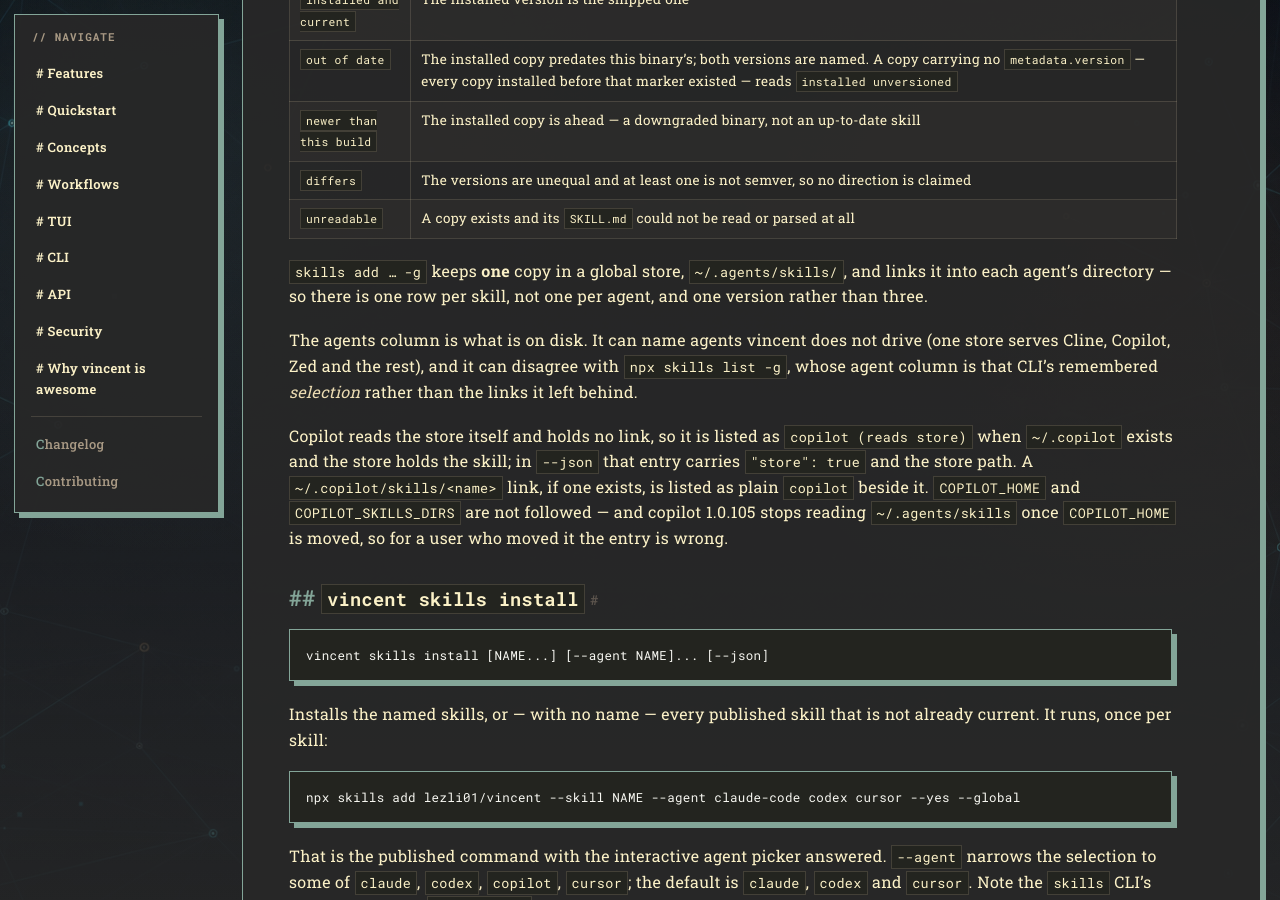
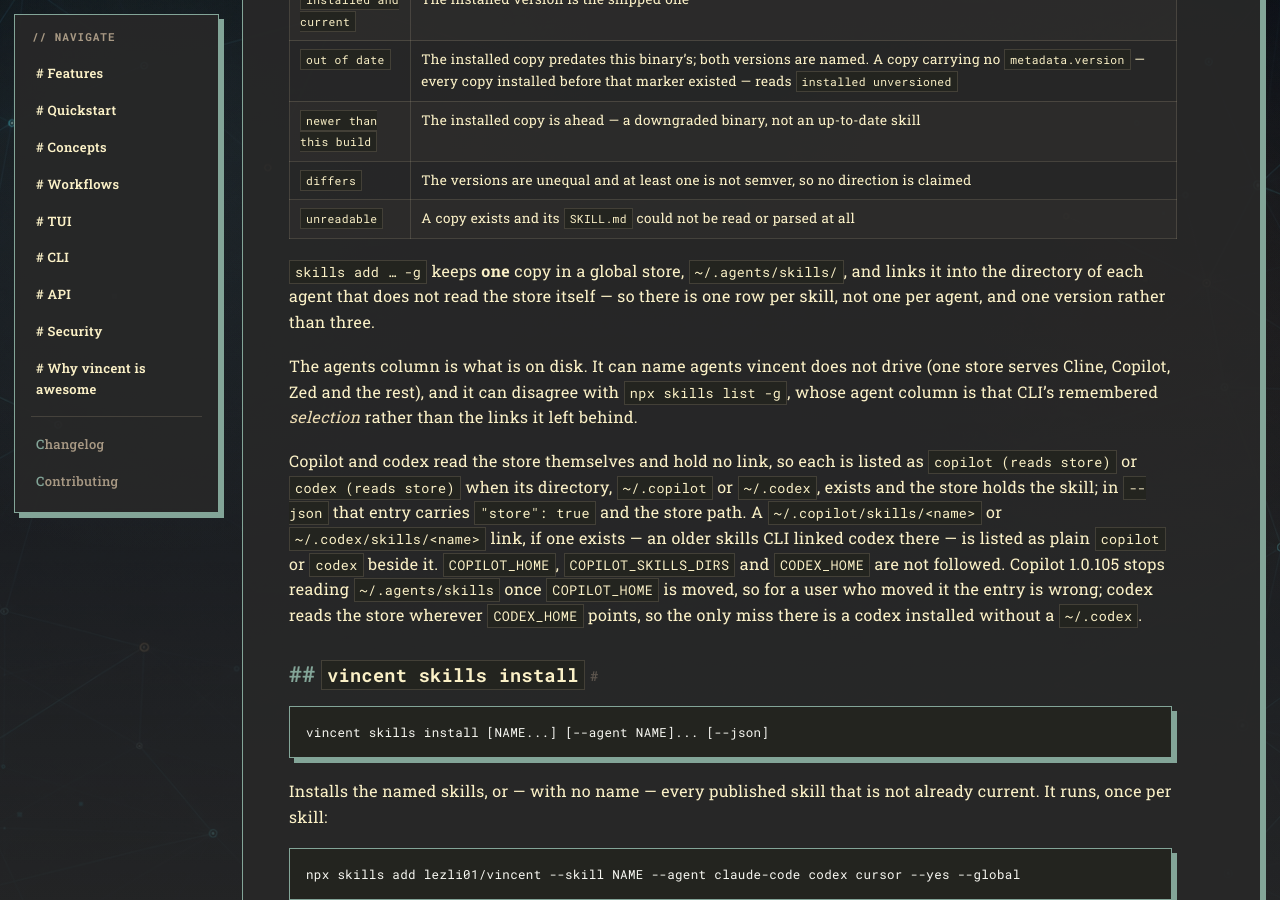
Before and after one commit to lezli01/vincent, a Jekyll site: the page built from docs/reference/cli.md, in a window 1280 px wide and 900 px high, scrolled down 40242 px. Built offline with Jekyll 4.4.1, drawn with Linux system fonts in a browser that asks for light colours; our own code applies the rules of GitHub Pages for plain Markdown files.

Commit message:
docs: codex reads published skills from the store (#891)
The CLI and API references and the README still said copilot was the
only agent that reads ~/.agents/skills itself and that codex's skill is
a link. Since the skills CLI moved codex's directory to the store,
detection reports codex (reads store) too.

```diff
--- a/docs/reference/cli.md
+++ b/docs/reference/cli.md
@@ -1806,21 +1806,26 @@
 | `unreadable` | A copy exists and its `SKILL.md` could not be read or parsed at all |
 
 `skills add … -g` keeps **one** copy in a global store, `~/.agents/skills/`, and
-links it into each agent's directory — so there is one row per skill, not one
-per agent, and one version rather than three.
+links it into the directory of each agent that does not read the store itself —
+so there is one row per skill, not one per agent, and one version rather than
+three.
 
 The agents column is what is on disk. It can name agents vincent does not drive
 (one store serves Cline, Copilot, Zed and the rest), and it can disagree with
 `npx skills list -g`, whose agent column is that CLI's remembered *selection*
 rather than the links it left behind.
 
-Copilot reads the store itself and holds no link, so it is listed as
-`copilot (reads store)` when `~/.copilot` exists and the store holds the skill;
-in `--json` that entry carries `"store": true` and the store path. A
-`~/.copilot/skills/<name>` link, if one exists, is listed as plain `copilot`
-beside it. `COPILOT_HOME` and `COPILOT_SKILLS_DIRS` are not followed — and
-copilot 1.0.105 stops reading `~/.agents/skills` once `COPILOT_HOME` is moved,
-so for a user who moved it the entry is wrong.
+Copilot and codex read the store themselves and hold no link, so each is
+listed as `copilot (reads store)` or `codex (reads store)` when its directory,
+`~/.copilot` or `~/.codex`, exists and the store holds the skill; in `--json`
+that entry carries `"store": true` and the store path. A
+`~/.copilot/skills/<name>` or `~/.codex/skills/<name>` link, if one exists — an
+older skills CLI linked codex there — is listed as plain `copilot` or `codex`
+beside it. `COPILOT_HOME`, `COPILOT_SKILLS_DIRS` and `CODEX_HOME` are not
+followed. Copilot 1.0.105 stops reading `~/.agents/skills` once `COPILOT_HOME`
+is moved, so for a user who moved it the entry is wrong; codex reads the store
+wherever `CODEX_HOME` points, so the only miss there is a codex installed
+without a `~/.codex`.
 
 ### `vincent skills install`
 
```
Also changed, not shown: README.md (+4 -3 lines), docs/reference/api.md (+2 -2 lines).
